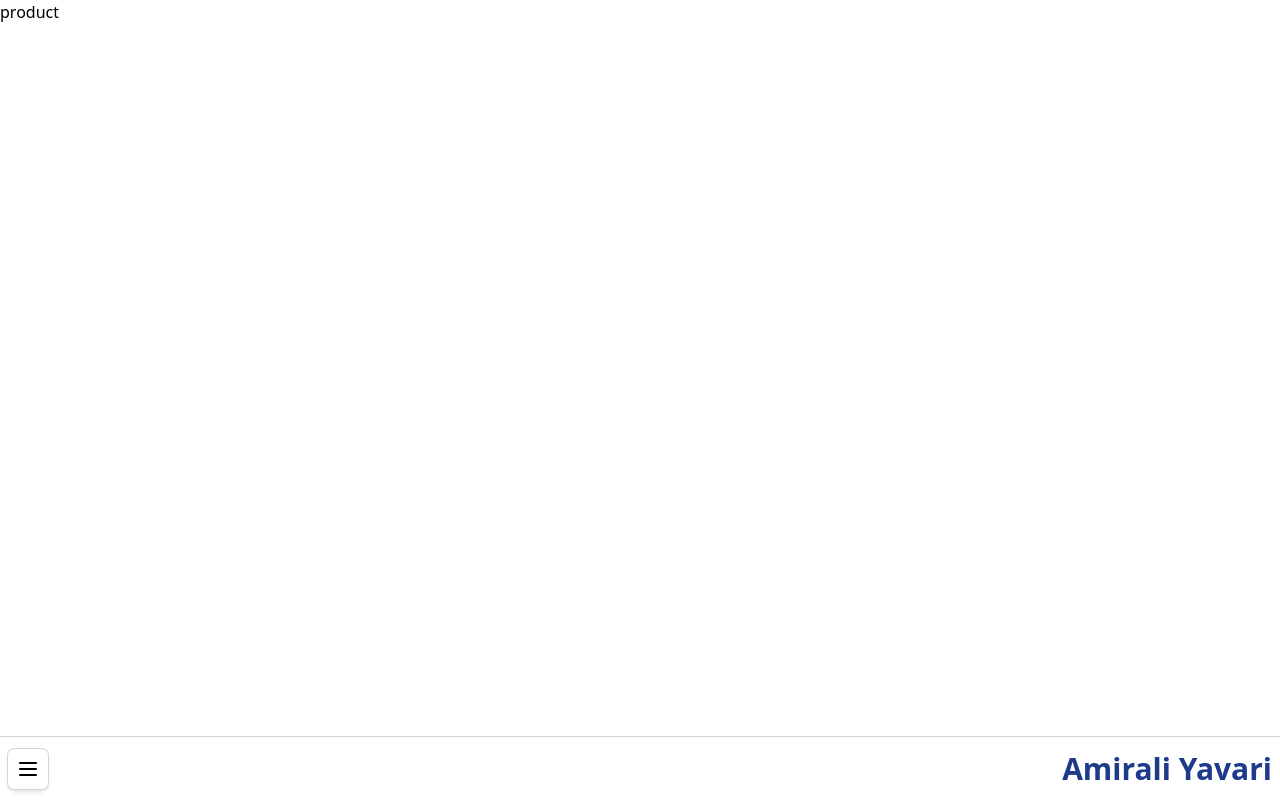
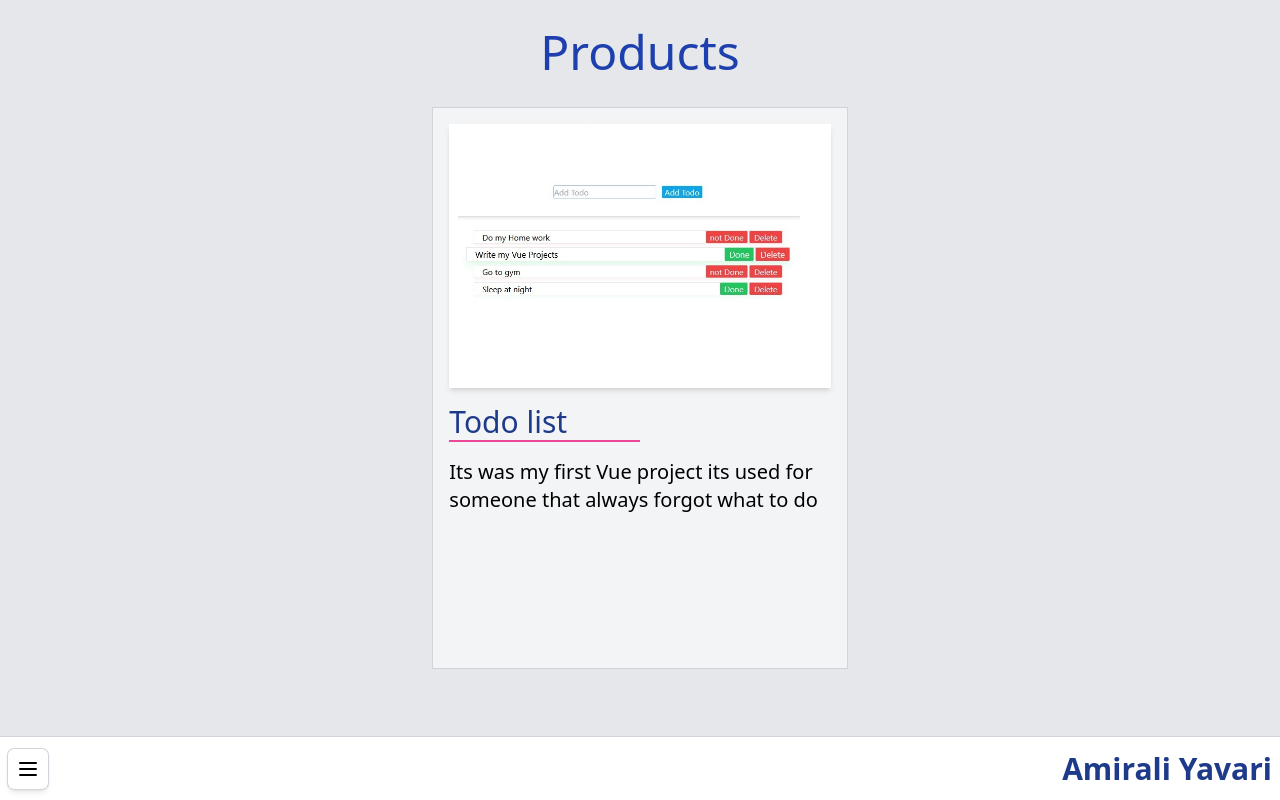
Before and after one commit to Amirali-Yavari/nuxtProfile, a Nuxt app: page /product in a window 1280 px wide. Built offline with nearby package versions, Linux system fonts and the light colour scheme.

Commit message:
make product page completly

```diff
--- a/app.vue
+++ b/app.vue
@@ -1,10 +1,12 @@
 <template>
-    <router-view v-slot="{ Component }">
+    <div class="bg-gray-200">
+      <router-view v-slot="{ Component }">
         <transition name="Slide" mode="out-in">
             <component :is="Component" :key="$route.path"></component>
         </transition>
-  </router-view>
-    <navbarBottom />
+      </router-view>
+      <navbarBottom />
+    </div>
 </template>
 <style>
 .Slide-enter-from {
--- /dev/null
+++ b/components/product/index.vue
@@ -0,0 +1,39 @@
+<template>
+  <div
+    class="flex flex-col gap-4 md:w-1/3 ring-1 ring-gray-300 bg-gray-100 p-4 h-[70vh] relative select-none"
+  >
+    <img
+      v-if="image == 1"
+      src="./../../public/MyImage/image1.jpg"
+      class="h-1/2 w-full object-cover object-center shadow-md"
+      alt="Amirali Yavari Project Picture"
+    />
+    <img
+      v-if="image == 2"
+      src="./../../public/MyImage/image3.jpeg"
+      class="h-1/2 w-full object-cover object-center shadow-md"
+      alt="Amirali Yavari Project Picture"
+    />
+    <img
+      v-if="image == 3"
+      src="./../../public/MyImage/image2.jpg"
+      class="h-1/2 w-full object-cover object-center shadow-md"
+      alt="Amirali Yavari Project Picture"
+    />
+    <h1 class="text-3xl text-blue-900 border-b-2 border-pink-500 w-[50%]">
+      {{ title }}
+    </h1>
+    <p class="md:text-xl">
+      {{ text }}
+    </p>
+
+  </div>
+</template>
+<script setup>
+const props=defineProps({
+    title: String,
+    text: String,
+    image: String,
+    show: Number,
+  },)
+</script>
--- /dev/null
+++ b/data/Products.json
@@ -0,0 +1,20 @@
+[
+    {
+        "key":1,
+        "title":"Todo list",
+        "text":"Its was my first Vue project its used for someone that always forgot what to do",
+        "image":"1"
+    },
+    {
+        "key":2,
+        "title":"DaalShop",
+        "text":"this is a startup and i make the front end of that its something like a instagram for Iranian people ",
+        "image":"2"
+    },
+    {
+        "key":3,
+        "title":"My profile website",
+        "text":"this is my first profesional vue project i use Vueuse and some library in ths site to show you my power",
+        "image":"3"
+    }
+]
--- a/pages/product/index.vue
+++ b/pages/product/index.vue
@@ -1,11 +1,108 @@
 <template>
-    <div>
-        <Title>Products</Title>
-        product
+<Title>Products</Title>
+    <div ref="el" class="flex flex-col items-center h-screen z-20">
+        <div
+        class="w-full gap-8 relative flex flex-col items-center justify-center p-5"
+        >
+            <h1 class="text-center md:text-5xl text-3xl mt-2 text-blue-800">
+                Products
+            </h1>
+            <transition name="product" v-for="data in proddatas" :key="data.key">
+            <Product
+                :title="data.title"
+                v-if="show === data.key"
+                :show="show"
+                :text="data.text"
+                :image="data.image"
+            />
+            </transition>
+        </div>
     </div>
 </template>
-<script>
+<script setup>
+import {breakpointsTailwind} from "@vueuse/core"
+//break points
+const breakepoints = useBreakpoints(breakpointsTailwind);
+const smLarger = breakepoints.isGreater("sm");
+const el = ref(null);
+//data
+let show = ref(proddatas[0].key);
+let firstProduct = ref(proddatas[0].key);
+let lastProduct = ref(proddatas[proddatas.length - 1].key);
+import proddatas from "@/data/Products"
 //change title
 const title=useTitle();
 title.value="Product"
+//function
+    function NextProduct() {
+      if (show.value != lastProduct.value) {
+        show.value += 1;
+      } else {
+        show.value = proddatas[0].key;
+      }
+    }
+    function PrevProduct() {
+      if (show.value != firstProduct.value) {
+        show.value -= 1;
+      } else {
+        show.value = lastProduct.value;
+      }
+    }
+    //onKey
+    onKeyStroke("ArrowRight", NextProduct);
+    onKeyStroke("ArrowLeft", PrevProduct);
+    //use pointer swipe for larger than phone
+    if (smLarger) {
+      const { direction } = usePointerSwipe(el, {
+        onSwipeEnd() {
+          if (direction.value == "LEFT") {
+            if (show.value != firstProduct.value) {
+              show.value -= 1;
+            } else {
+              show.value = lastProduct.value;
+            }
+          }
+          if (direction.value == "RIGHT") {
+            if (show.value != lastProduct.value) {
+              show.value += 1;
+            } else {
+              show.value = proddatas[0].key;
+            }
+          }
+        },
+      });
+    }
+    //use swipe for phone size
+    if (smLarger === false) {
+      const { direction } = useSwipe(el, {
+        onSwipeEnd() {
+          if (direction.value == "RIGHT") {
+            if (show.value != firstProduct.value) {
+              show.value -= 1;
+            } else {
+              show.value = lastProduct.value;
+            }
+          }
+          if (direction.value == "LEFT") {
+            if (show.value != lastProduct.value) {
+              show.value += 1;
+            } else {
+              show.value = proddatas[0].key;
+            }
+          }
+        },
+      });
+    }
 </script>
+<style scoped>
+.product-enter-from {
+  opacity: 0;
+  transform: translateY(-50px);
+  transition: all 1s ease;
+}
+.product-enter-to {
+  opacity: 1;
+  transform: translateY(0);
+  transition: all 1s ease;
+}
+</style>>
```
